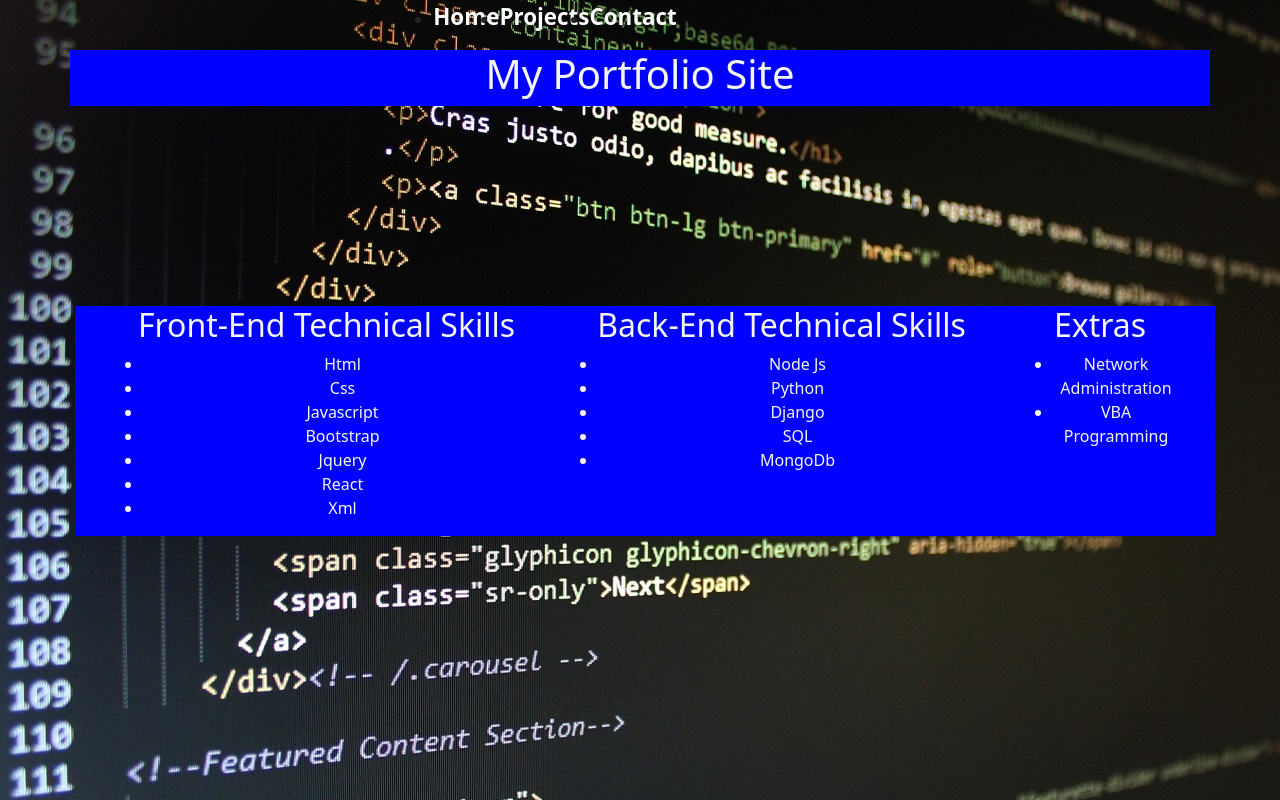
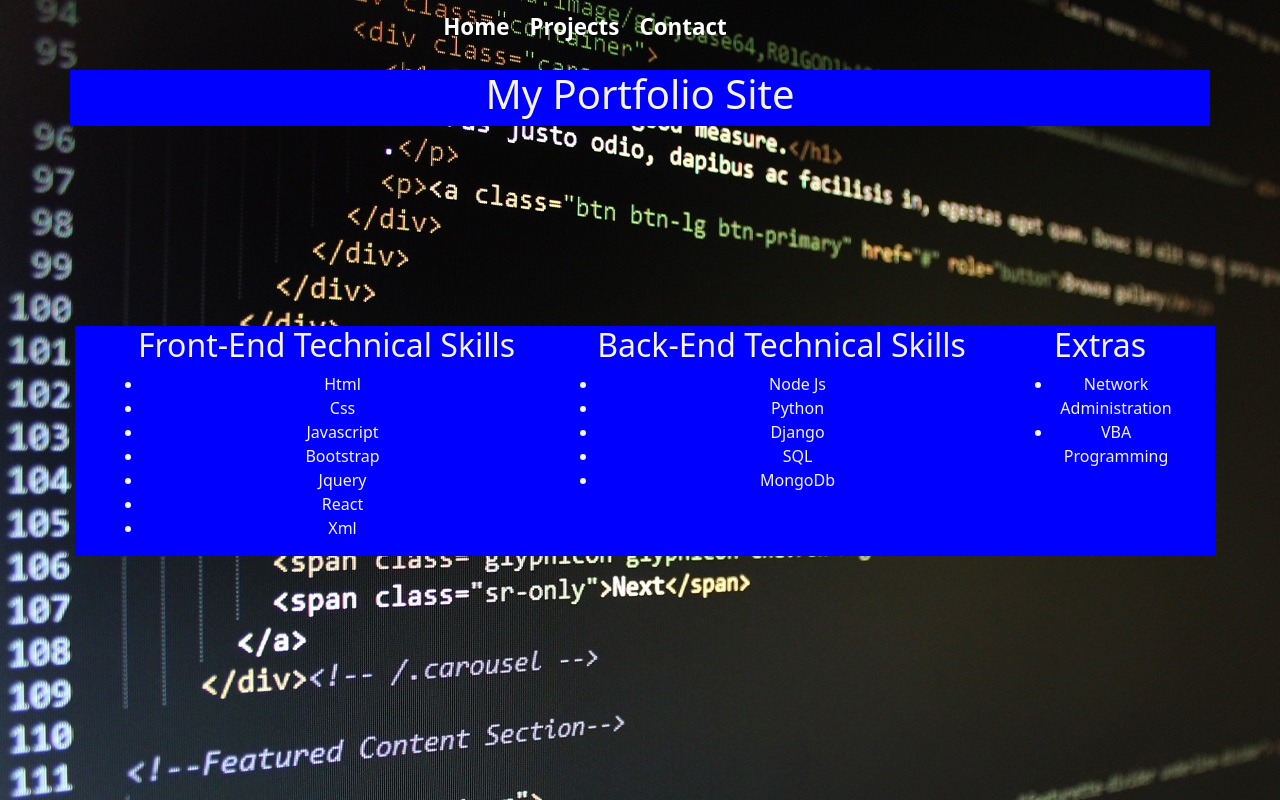
Before and after one commit to IkeGod30/Portfolio, a plain HTML site: page index.html in a window 1280 px wide. Shown: the top 800 px of the page. Drawn offline with nearby package versions, Linux system fonts and the light colour scheme.

Commit message:
Adjusted primary navigation css

```diff
--- a/styles.css
+++ b/styles.css
@@ -25,10 +25,10 @@ ul.primaryNav {
 
 }
 
-ul.mainNav {
+/* ul.mainNav {
     margin: 10px;
     list-style-type: none;
-}
+} */
 
 /* .anim {
     width: 150px;
@@ -58,3 +58,9 @@ ul.mainNav {
     background: blue;
     margin: auto;
   }
+
+  .navi nav ul li {
+    margin: 10px;
+    list-style-type: none;
+
+  }
```
